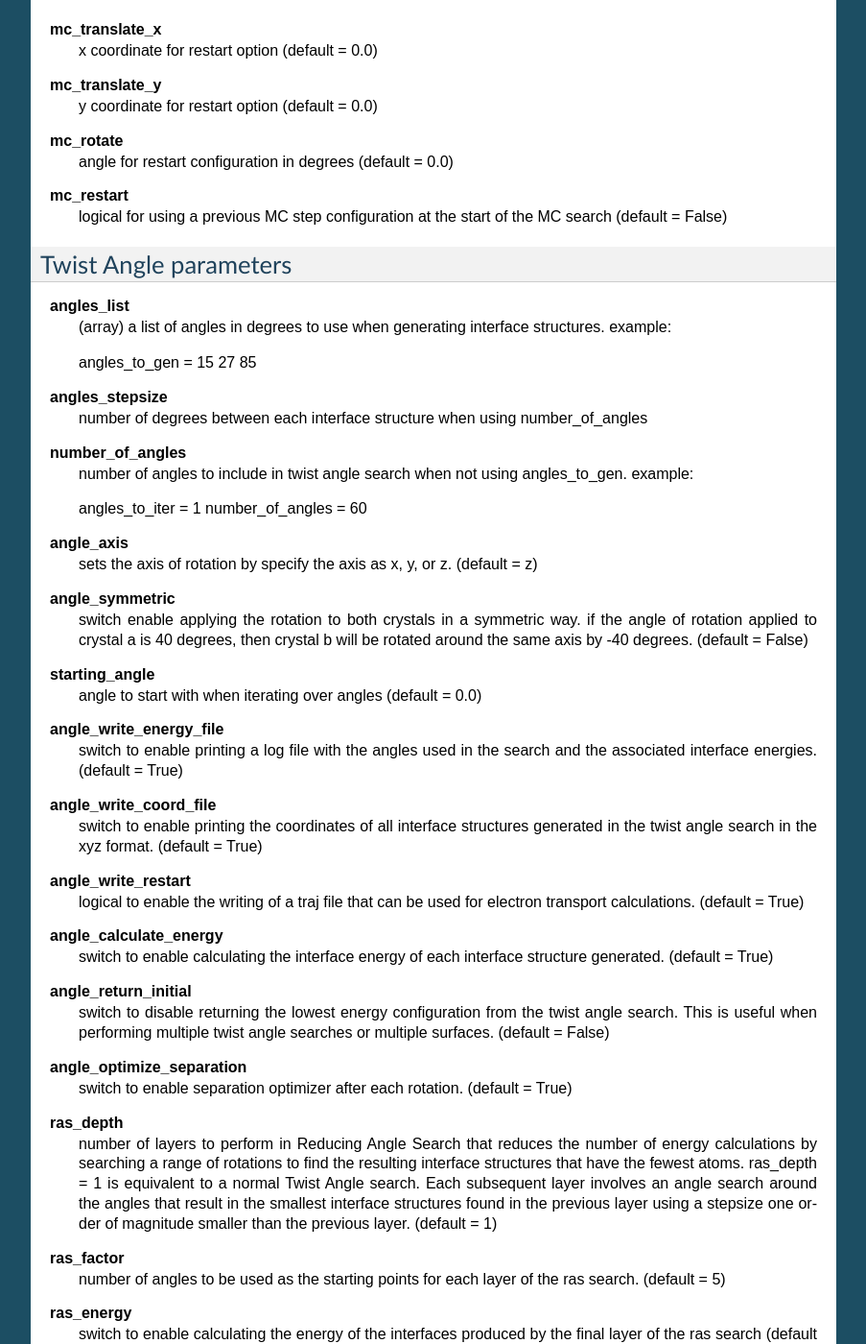
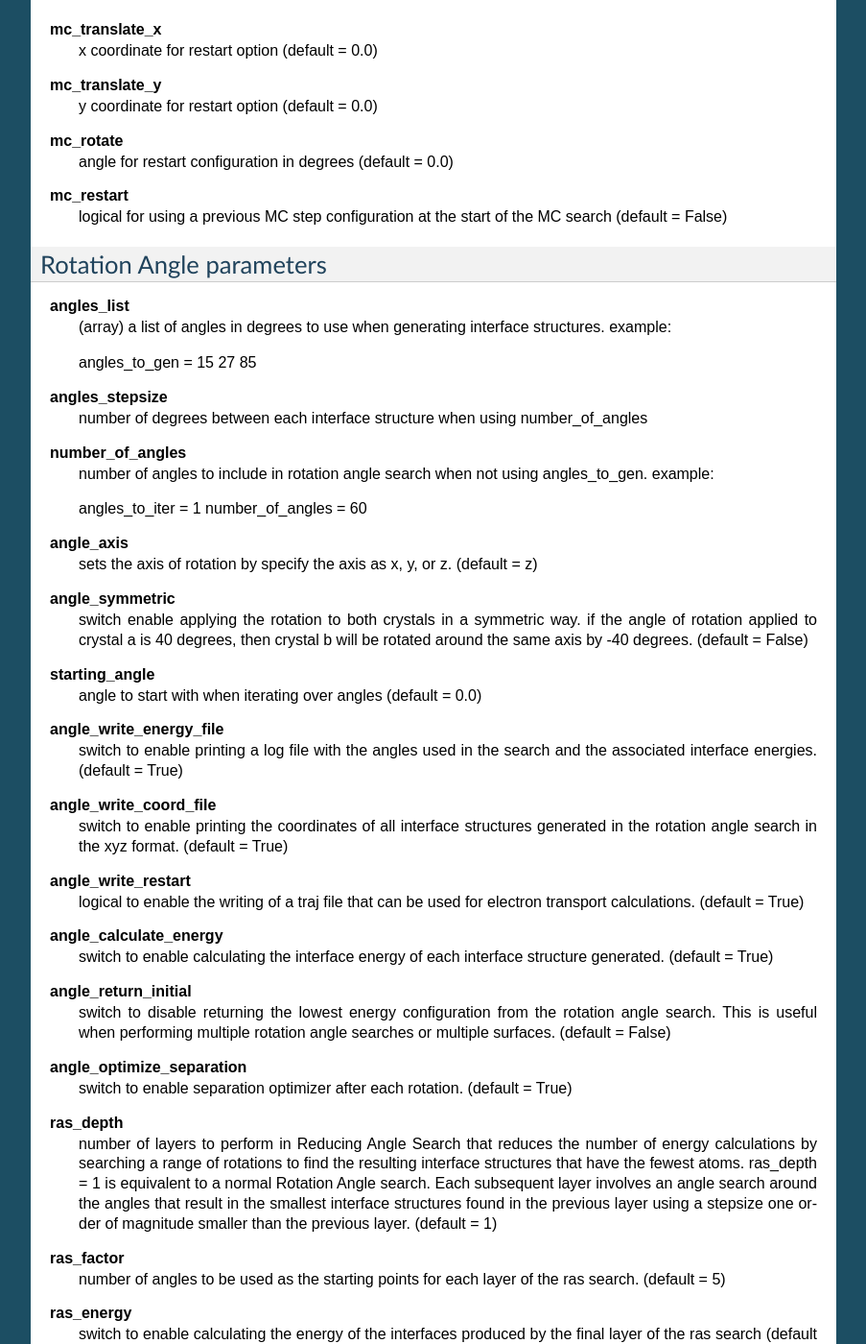
Before and after one commit to calebcarlin/Transire, a Sphinx documentation site: the page built from doc/inputs.rst, in a window 1280 px wide and 1400 px high, scrolled down 3322 px. Shown: the whole window at 96% size, without its empty margins (198-1101 px from the left). Built offline with Sphinx 7.4.7, drawn with Linux system fonts in a browser that asks for light colours; some of the changed text lies outside the part shown.

Commit message:
Updated documentation to reflect the addition of tilt rotations to the angle search option.

```diff
--- a/doc/inputs.rst
+++ b/doc/inputs.rst
@@ -150,7 +150,7 @@ _________________
             is passed to the next search.  Availiable searches:
 
                   0) Markov chain search
-                  1) Twist angle search
+                  1) Rotation angle search
                   2) Molecule insertion
                   3) Separation optimization
                   4) Surface splitter
@@ -203,7 +203,7 @@ _______________________
             logical for using a previous MC step configuration at the start of the MC search
             (default = False)
 
-Twist Angle parameters
+Rotation Angle parameters
 ______________________
 
 **angles_list**
@@ -217,7 +217,7 @@ ______________________
             number_of_angles
 
 **number_of_angles**
-            number of angles to include in twist angle search when not using
+            number of angles to include in rotation angle search when not using
             angles_to_gen.  example:
 
             angles_to_iter = 1
@@ -242,7 +242,7 @@ ______________________
 
 **angle_write_coord_file**
             switch to enable printing the coordinates of all interface structures
-            generated in the twist angle search in the xyz format.  (default = True)
+            generated in the rotation angle search in the xyz format.  (default = True)
 
 **angle_write_restart**
             logical to enable the writing of a traj file that can be used for
@@ -254,8 +254,8 @@ ______________________
 
 **angle_return_initial**
             switch to disable returning the lowest energy configuration from the
-            twist angle search.  This is useful when performing multiple twist angle
-            searches or multiple surfaces. (default = False)
+            rotation angle search.  This is useful when performing multiple
+            rotation angle searches or multiple surfaces. (default = False)
 
 **angle_optimize_separation**
             switch to enable separation optimizer after each rotation.
@@ -265,7 +265,7 @@ ______________________
             number of layers to perform in Reducing Angle Search that reduces the number of
             energy calculations by searching a range of rotations to find the resulting
             interface structures that have the fewest atoms.  ras_depth = 1 is equivalent
-            to a normal Twist Angle search.  Each subsequent layer involves an angle
+            to a normal Rotation Angle search.  Each subsequent layer involves an angle
             search around the angles that result in the smallest interface structures found
             in the previous layer using a stepsize one order of magnitude smaller than the
             previous layer.  (default = 1)
--- a/source/angle_search.py
+++ b/source/angle_search.py
@@ -16,8 +16,9 @@ from traceback import print_exc
 
 class AngleSearch(object):
     """
-    Class for rotating one side of the interface around the axis parallel
-    to the interface.
+    Class for rotating one side of the interface around an axis aligned
+    with one of the cartesian axes or by rotating both crystals around
+    a common axis in opposite directions.
 
     Paramters:
 
```
Also changed, not shown: doc/source/angle_search.rst (+10 -5 lines).
